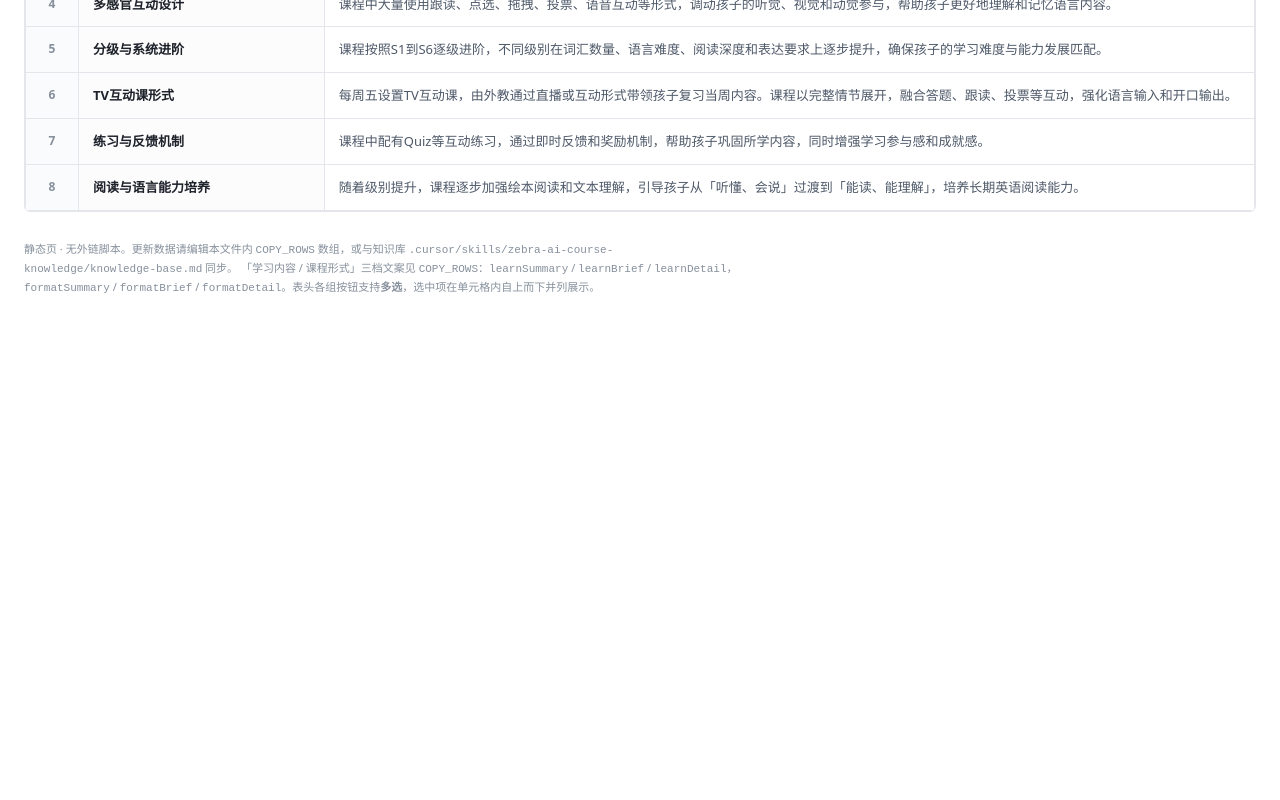
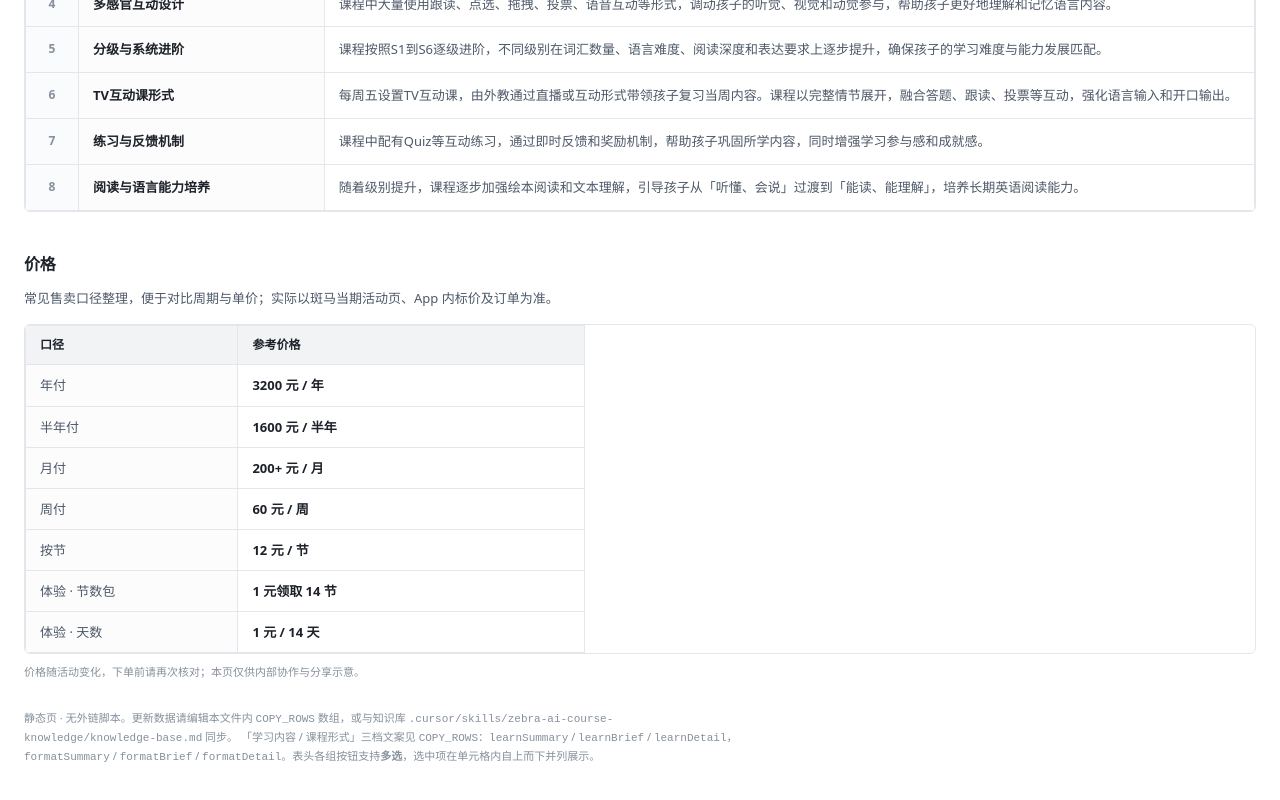
Before and after one commit to zhangyucongbj/zebra, a plain HTML site: page index.html in a window 1280 px wide. Shown: the part 1321-2121 px from the top of the page. Before the commit the page ends 1666 px from the top, so only its background shows below. Drawn offline with Linux system fonts and the light colour scheme.

Commit message:
Add files via upload

```diff
--- a/index.html
+++ b/index.html
@@ -247,6 +247,44 @@
       word-break: break-word;
       overflow-wrap: break-word;
     }
+    table.price-spec {
+      width: 100%;
+      min-width: 420px;
+      max-width: 560px;
+      border-collapse: collapse;
+      font-size: 13px;
+      line-height: 1.55;
+      color: var(--text);
+    }
+    table.price-spec th,
+    table.price-spec td {
+      border: 1px solid var(--border);
+      padding: 10px 14px;
+      vertical-align: middle;
+      text-align: left;
+    }
+    table.price-spec thead th {
+      background: var(--header-bg);
+      font-weight: 600;
+      font-size: 12px;
+    }
+    table.price-spec tbody td:first-child {
+      width: 38%;
+      font-weight: 500;
+      color: #4e5969;
+      background: #fcfcfd;
+    }
+    table.price-spec tbody td:last-child {
+      font-weight: 600;
+      font-variant-numeric: tabular-nums;
+    }
+    .module-pricing .price-foot {
+      margin: 10px 0 0;
+      font-size: 11px;
+      color: var(--muted);
+      max-width: 560px;
+      line-height: 1.5;
+    }
   </style>
 </head>
 <body>
@@ -357,6 +395,54 @@
           </tbody>
         </table>
       </div>
+    </section>
+
+    <section class="module module-pricing" id="module-pricing" aria-labelledby="module-pricing-title">
+      <h2 class="module-title" id="module-pricing-title">价格</h2>
+      <p class="module-lead">
+        常见售卖口径整理，便于对比周期与单价；实际以斑马当期活动页、App 内标价及订单为准。
+      </p>
+      <div class="scroll">
+        <table class="price-spec" id="price-spec">
+          <thead>
+            <tr>
+              <th scope="col">口径</th>
+              <th scope="col">参考价格</th>
+            </tr>
+          </thead>
+          <tbody>
+            <tr>
+              <td>年付</td>
+              <td>3200 元 / 年</td>
+            </tr>
+            <tr>
+              <td>半年付</td>
+              <td>1600 元 / 半年</td>
+            </tr>
+            <tr>
+              <td>月付</td>
+              <td>200+ 元 / 月</td>
+            </tr>
+            <tr>
+              <td>周付</td>
+              <td>60 元 / 周</td>
+            </tr>
+            <tr>
+              <td>按节</td>
+              <td>12 元 / 节</td>
+            </tr>
+            <tr>
+              <td>体验 · 节数包</td>
+              <td>1 元领取 14 节</td>
+            </tr>
+            <tr>
+              <td>体验 · 天数</td>
+              <td>1 元 / 14 天</td>
+            </tr>
+          </tbody>
+        </table>
+      </div>
+      <p class="price-foot">价格随活动变化，下单前请再次核对；本页仅供内部协作与分享示意。</p>
     </section>
 
     <footer>
```
